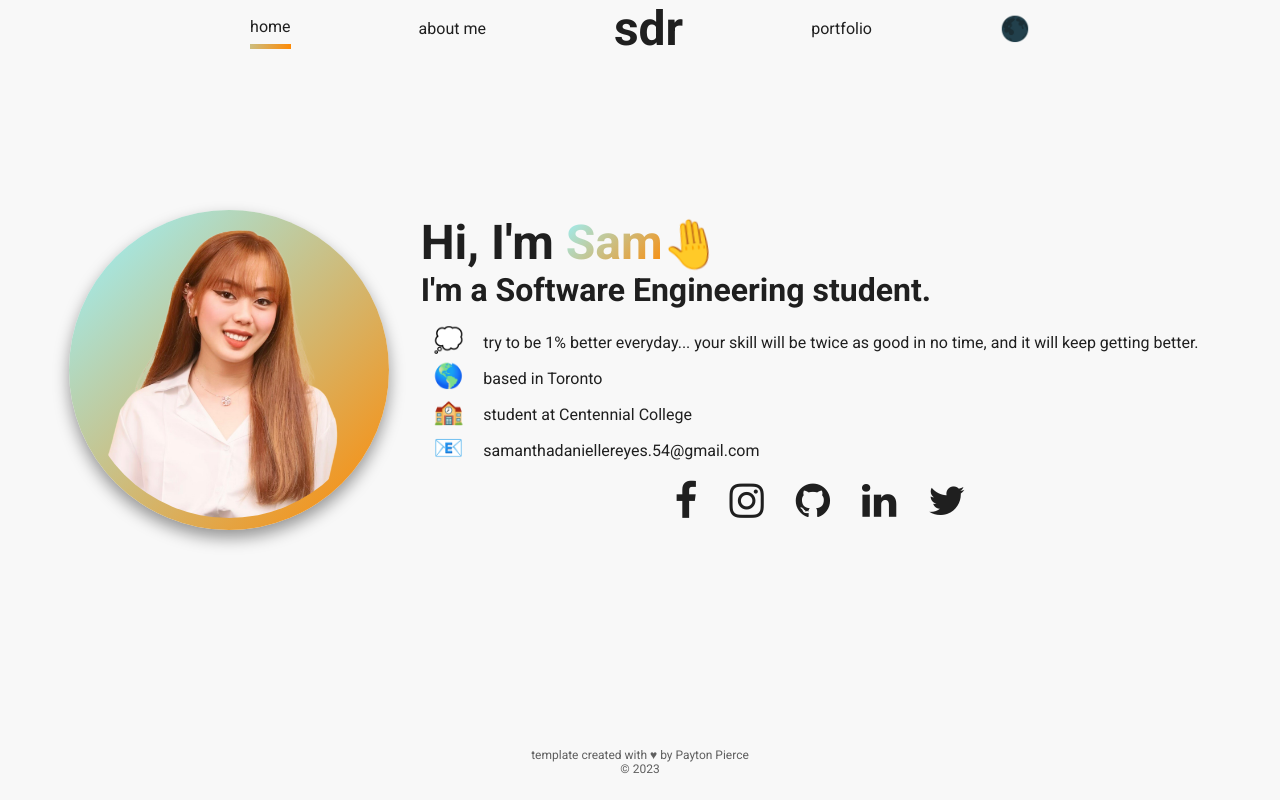
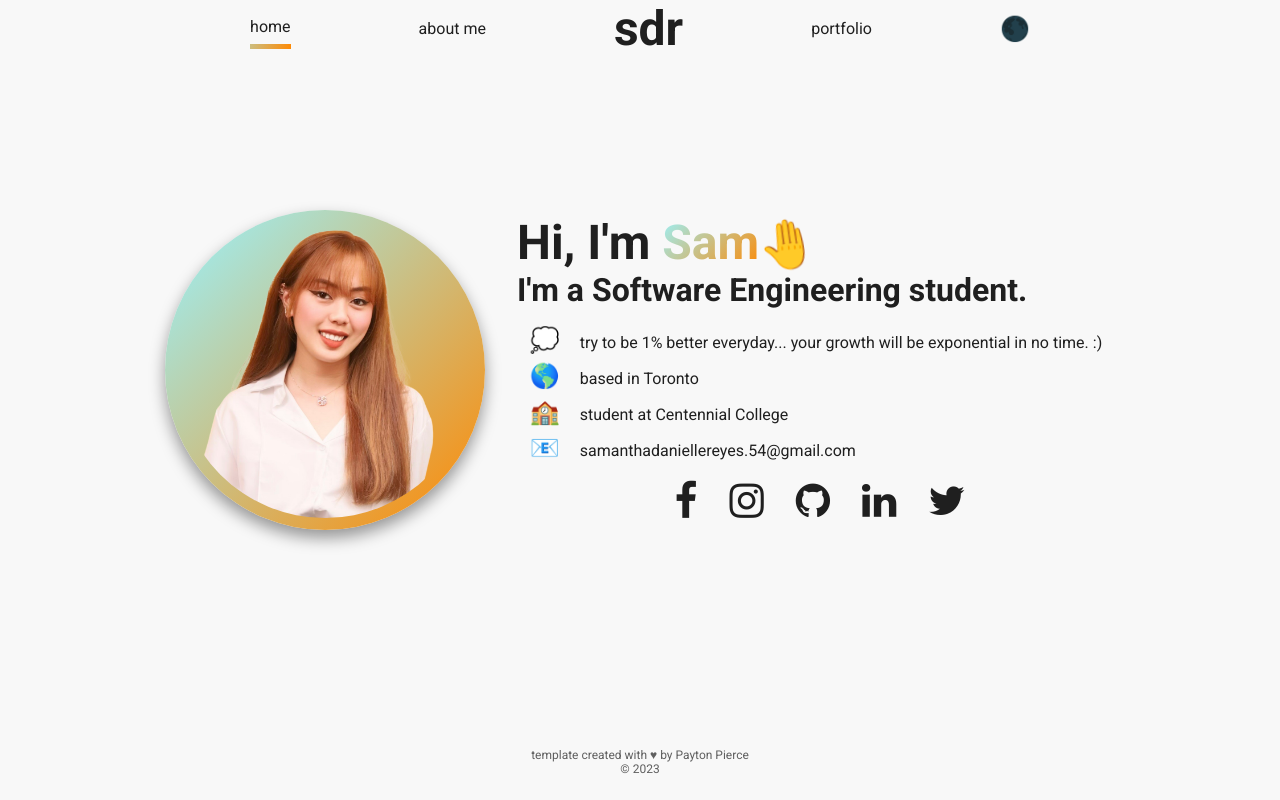
Before and after one commit to sarcasammm/Assignment-1, a React (Create React App) app: page / in a window 1280 px wide. Built offline with nearby package versions, Linux system fonts and the light colour scheme; the HTML template or start-up script is replaced by a standard one.

Commit message:
Change wording in mission statement

```diff
--- a/src/info/Info.js
+++ b/src/info/Info.js
@@ -19,7 +19,7 @@ export const info = {
     miniBio: [
         {
             emoji: '💭',
-            text: 'try to be 1% better everyday... your skill will be twice as good in no time, and it will keep getting better.'
+            text: 'try to be 1% better everyday... your growth will be exponential in no time. :) '
         },
         {
             emoji: '🌎',
```
